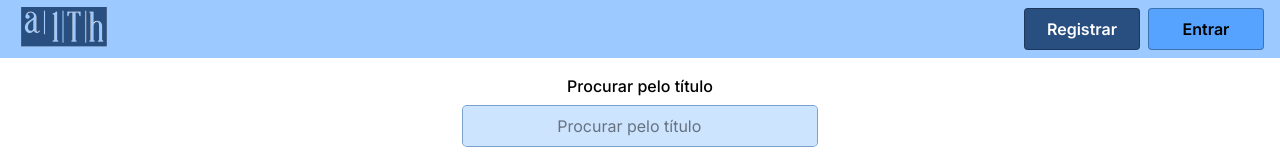
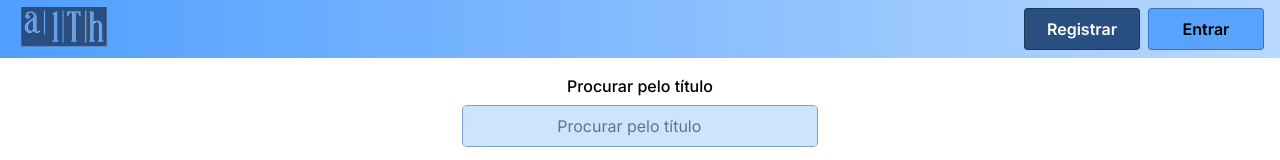
Before and after one commit to a1Thiago/app, a Next.js app: page / in a window 1280 px wide. Shown: the top 160 px of the page. Built offline with nearby package versions, Linux system fonts and the light colour scheme.

Commit message:
header color

```diff
--- a/src/app/(components)/LayoutHeader.tsx
+++ b/src/app/(components)/LayoutHeader.tsx
@@ -4,7 +4,7 @@ import HeaderButtons from './HeaderButtons'
 
 export default function LayoutHeader() {
   return (
-    <header className='px-4 py-2 bg-theme-primary'>
+    <header className='px-4 py-2 bg-gradient-to-r from-theme-secondary to-theme-primary/70'>
       <div className='max-w-[1440px] mx-auto'>
         <div className='grid grid-cols-2 items-center'>
           <Link href={'/'}>
```
